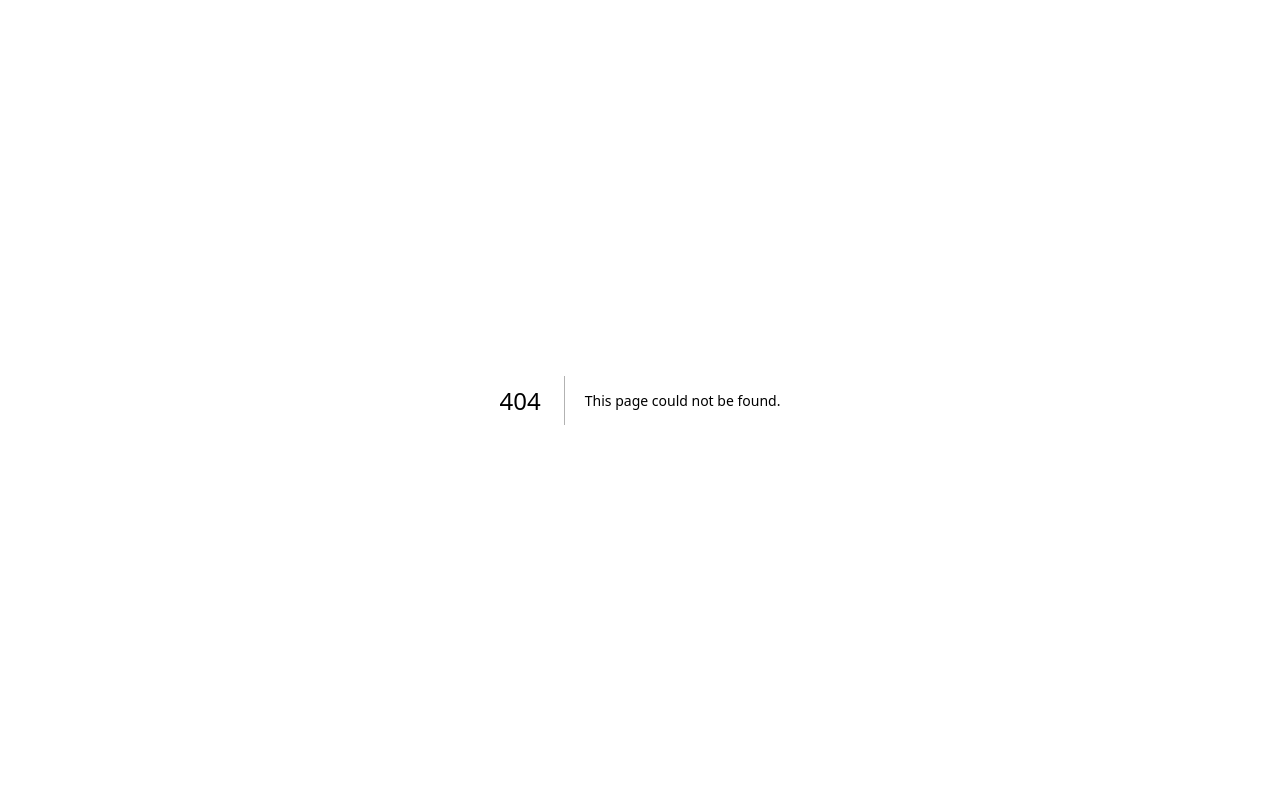
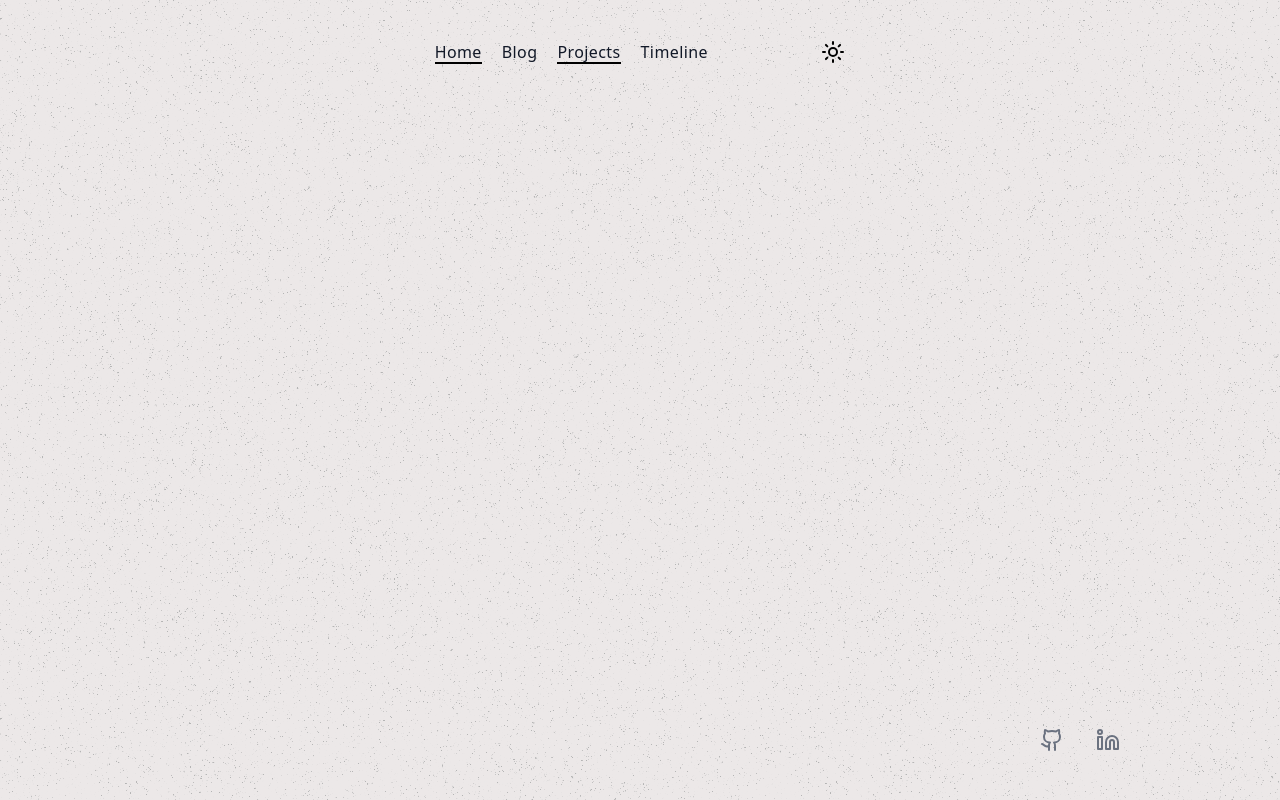
Before and after one commit to TusharIbtekar/portfolio, a Next.js app: page /projects in a window 1280 px wide. Before the commit this address had no page. Built offline with nearby package versions, Linux system fonts and the light colour scheme.

Commit message:
feat: add projects page

```diff
--- /dev/null
+++ b/src/pages/projects.tsx
@@ -0,0 +1,5 @@
+import { Layout } from "@/layouts";
+
+export default function Projects() {
+  return <Layout.Default></Layout.Default>;
+}
```
